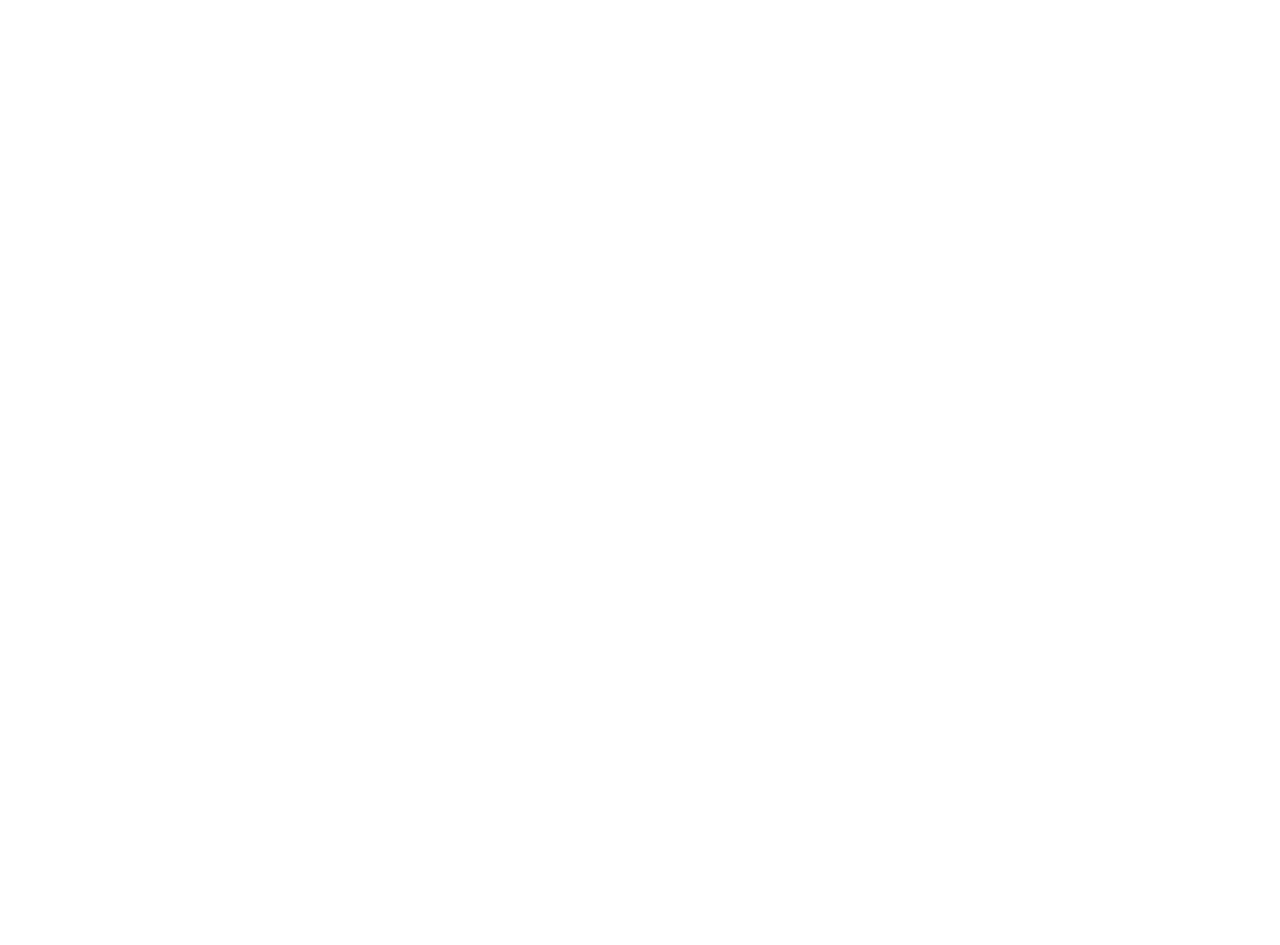
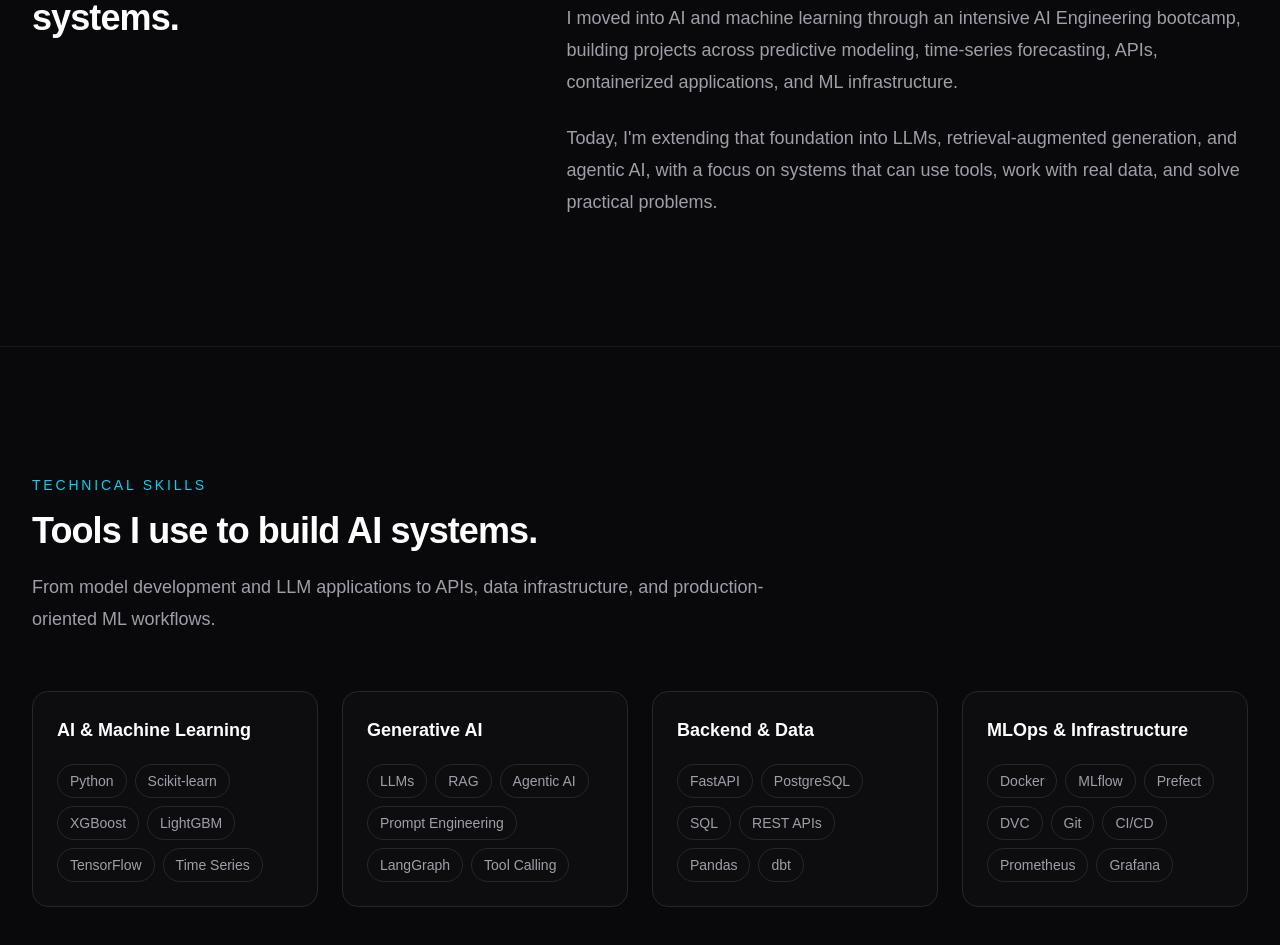
Before and after one commit to timoajayi/ai-engineer-portfolio, a Next.js app: page / in a window 1280 px wide. Shown: the part 2564-3509 px from the top of the page. Before the commit the page ends 2317 px from the top, so only its background shows below. Built offline with nearby package versions, Linux system fonts and the light colour scheme.

Commit message:
feat: add about and technical skills sections

```diff
--- a/src/app/page.tsx
+++ b/src/app/page.tsx
@@ -1,6 +1,8 @@
 import Navbar from "@/components/Navbar";
 import Hero from "@/components/Hero";
 import FeaturedProjects from "@/components/FeaturedProjects";
+import About from "@/components/About";
+import Skills from "@/components/Skills";
 
 export default function Home() {
   return (
@@ -8,6 +10,8 @@
       <Navbar />
       <Hero />
       <FeaturedProjects />
+      <About />
+      <Skills />
     </main>
   );
 }
--- /dev/null
+++ b/src/components/About.tsx
@@ -0,0 +1,40 @@
+export default function About() {
+  return (
+    <section
+      id="about"
+      className="border-t border-zinc-900 bg-zinc-950 px-6 py-24 sm:py-32 lg:px-8"
+    >
+      <div className="mx-auto grid max-w-7xl gap-12 lg:grid-cols-[0.8fr_1.2fr] lg:gap-20">
+        <div>
+          <p className="text-sm font-medium uppercase tracking-[0.2em] text-cyan-400">
+            About
+          </p>
+
+          <h2 className="mt-4 text-3xl font-semibold tracking-tight text-white sm:text-4xl">
+            From engineering and operations to intelligent systems.
+          </h2>
+        </div>
+
+        <div className="space-y-6 text-lg leading-8 text-zinc-400">
+          <p>
+            My path into AI engineering started with a broader engineering and
+            operations background, where I became increasingly interested in
+            building and improving systems rather than only coordinating them.
+          </p>
+
+          <p>
+            I moved into AI and machine learning through an intensive AI Engineering
+            bootcamp, building projects across predictive modeling, time-series
+            forecasting, APIs, containerized applications, and ML infrastructure.
+          </p>
+
+          <p>
+            Today, I&apos;m extending that foundation into LLMs, retrieval-augmented
+            generation, and agentic AI, with a focus on systems that can use tools,
+            work with real data, and solve practical problems.
+          </p>
+        </div>
+      </div>
+    </section>
+  );
+}
--- /dev/null
+++ b/src/components/Skills.tsx
@@ -0,0 +1,98 @@
+const skillGroups = [
+  {
+    title: "AI & Machine Learning",
+    skills: [
+      "Python",
+      "Scikit-learn",
+      "XGBoost",
+      "LightGBM",
+      "TensorFlow",
+      "Time Series",
+    ],
+  },
+  {
+    title: "Generative AI",
+    skills: [
+      "LLMs",
+      "RAG",
+      "Agentic AI",
+      "Prompt Engineering",
+      "LangGraph",
+      "Tool Calling",
+    ],
+  },
+  {
+    title: "Backend & Data",
+    skills: [
+      "FastAPI",
+      "PostgreSQL",
+      "SQL",
+      "REST APIs",
+      "Pandas",
+      "dbt",
+    ],
+  },
+  {
+    title: "MLOps & Infrastructure",
+    skills: [
+      "Docker",
+      "MLflow",
+      "Prefect",
+      "DVC",
+      "Git",
+      "CI/CD",
+      "Prometheus",
+      "Grafana",
+    ],
+  },
+];
+
+export default function Skills() {
+  return (
+    <section
+      id="skills"
+      className="border-t border-zinc-900 bg-zinc-950 px-6 py-24 sm:py-32 lg:px-8"
+    >
+      <div className="mx-auto max-w-7xl">
+        <div className="max-w-3xl">
+          <p className="text-sm font-medium uppercase tracking-[0.2em] text-cyan-400">
+            Technical Skills
+          </p>
+
+          <h2 className="mt-4 text-3xl font-semibold tracking-tight text-white sm:text-4xl">
+            Tools I use to build AI systems.
+          </h2>
+
+          <p className="mt-5 text-lg leading-8 text-zinc-400">
+            From model development and LLM applications to APIs, data
+            infrastructure, and production-oriented ML workflows.
+          </p>
+        </div>
+
+        <div className="mt-14 grid gap-6 sm:grid-cols-2 lg:grid-cols-4">
+          {skillGroups.map((group) => (
+            <div
+              key={group.title}
+              className="rounded-2xl border border-zinc-800 bg-zinc-900/30 p-6"
+            >
+              <h3 className="text-lg font-semibold text-white">
+                {group.title}
+              </h3>
+
+              <div className="mt-5 flex flex-wrap gap-2">
+                {group.skills.map((skill) => (
+                  <span
+                    key={skill}
+                    className="rounded-full border border-zinc-800 px-3 py-1.5 text-sm text-zinc-400"
+                  >
+                    {skill}
+                  </span>
+                ))}
+              </div>
+            </div>
+          ))}
+        </div>
+      </div>
+    </section>
+  );
+}
```
